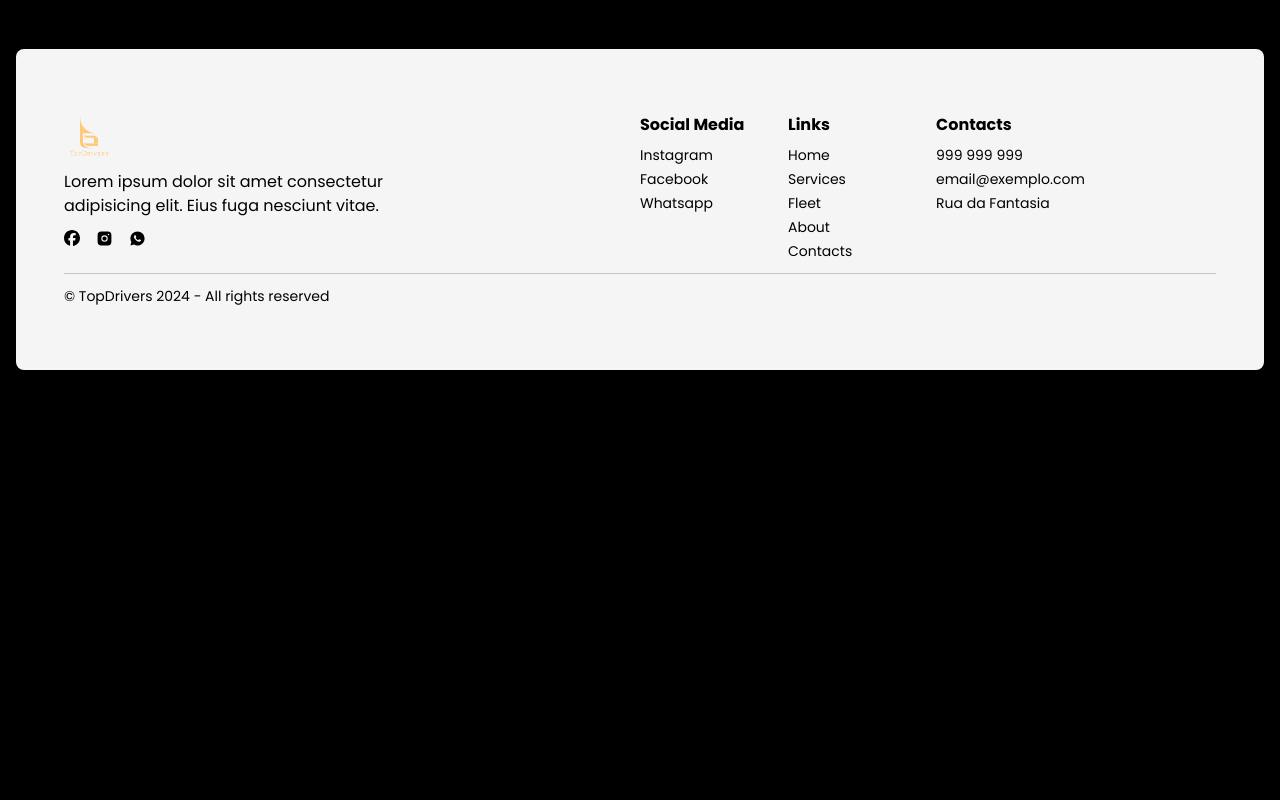
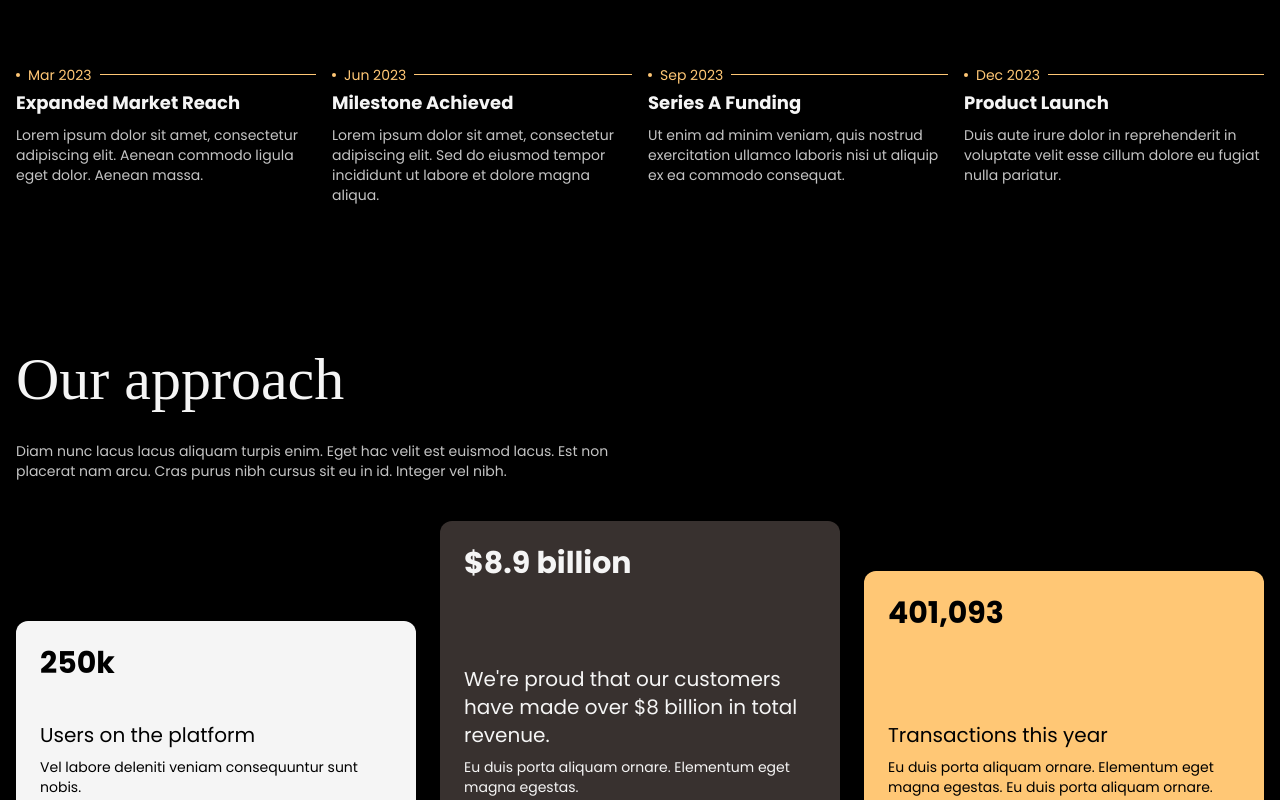
Before and after one commit to RicardoRocha27/top-drivers, a Next.js app: page /en/about in a window 1280 px wide. Shown: the part 1600-2400 px from the top of the page. Before the commit the page ends 2002 px from the top, so only its background shows below. Built offline with nearby package versions, Linux system fonts and the light colour scheme.

Commit message:
FEAT: timeline and stats on the about page, TODO: link them to dynamic data

```diff
--- a/app/[locale]/about/_components/mission.tsx
+++ b/app/[locale]/about/_components/mission.tsx
@@ -1,4 +1,4 @@
-import { Container } from "@/components/shared/container";
+import { Container } from '@/components/shared/container';
 
 // TODO: Improve this to be prettier
 export const Mission = () => {
@@ -6,12 +6,12 @@ export const Mission = () => {
     <Container>
       <div className="my-32 max-w-5xl mx-auto flex flex-col md:flex-row gap-24">
         <div className="w-full md:w-1/2">
-          <h1
+          <h2
             className="text-4xl md:text-6xl mb-8"
-            style={{ fontFamily: "Times New Roman" }}
+            style={{ fontFamily: 'Times New Roman' }}
           >
             Our Mission
-          </h1>
+          </h2>
           <p className="text-sm text-foreground/80">
             Lorem ipsum dolor sit amet consectetur adipisicing elit. Ipsa itaque
             tempore doloremque quasi maiores blanditiis aut, mollitia modi
--- /dev/null
+++ b/app/[locale]/about/_components/statistic-card.tsx
@@ -0,0 +1,35 @@
+// components/StatisticCard.tsx
+interface StatisticCardProps {
+  number: string;
+  label: string;
+  description: string;
+  bgColor: string;
+  textColor: string;
+  height: string;
+}
+
+const StatisticCard: React.FC<StatisticCardProps> = ({
+  number,
+  label,
+  description,
+  bgColor,
+  textColor,
+  height,
+}) => {
+  return (
+    <div
+      className={`flex flex-col justify-between rounded-xl p-6 ${bgColor} ${textColor}`}
+      style={{ height }}
+    >
+      <div className="text-3xl font-semibold">{number}</div>
+      <div className="">
+        <div className="text-xl">{label}</div>
+        <p className={`mt-2 ${textColor} text-opacity-80 text-sm`}>
+          {description}
+        </p>
+      </div>
+    </div>
+  );
+};
+
+export default StatisticCard;
--- /dev/null
+++ b/app/[locale]/about/_components/statistics.tsx
@@ -0,0 +1,52 @@
+// pages/stats.tsx
+import StatisticCard from '@/app/[locale]/about/_components/statistic-card';
+import { Container } from '@/components/shared/container';
+export const Statistics: React.FC = () => {
+  return (
+    <Container>
+      <div className="mt-32">
+        <h2
+          className="text-4xl md:text-6xl mb-8"
+          style={{ fontFamily: 'Times New Roman' }}
+        >
+          Our approach
+        </h2>
+        <p className="mb-10 lg:w-1/2 text-sm text-foreground/80">
+          Diam nunc lacus lacus aliquam turpis enim. Eget hac velit est euismod
+          lacus. Est non placerat nam arcu. Cras purus nibh cursus sit eu in id.
+          Integer vel nibh.
+        </p>
+        <div
+          className="grid grid-cols-1 md:grid-cols-3 lg:grid-cols-3 gap-6 align-bottom"
+          style={{ alignItems: 'end' }}
+        >
+          <StatisticCard
+            number="250k"
+            label="Users on the platform"
+            description="Vel labore deleniti veniam consequuntur sunt nobis."
+            bgColor="bg-foreground"
+            textColor="text-background"
+            height="200px"
+          />
+          <StatisticCard
+            number="$8.9 billion"
+            label="We're proud that our customers have made over $8 billion in total revenue."
+            description="Eu duis porta aliquam ornare. Elementum eget magna egestas."
+            bgColor="bg-secondary"
+            textColor="text-foreground"
+            height="300px"
+          />
+          <StatisticCard
+            number="401,093"
+            label="Transactions this year"
+            description="Eu duis porta aliquam ornare. Elementum eget magna egestas. Eu duis porta aliquam ornare."
+            bgColor="bg-accent"
+            textColor="text-background"
+            height="250px"
+          />
+          {/* You can add more StatisticCard components here */}
+        </div>
+      </div>
+    </Container>
+  );
+};
--- /dev/null
+++ b/app/[locale]/about/_components/timeline-event.tsx
@@ -0,0 +1,30 @@
+// components/TimelineEvent.tsx
+import React from 'react';
+
+interface TimelineEventProps {
+  date: string;
+  title: string;
+  description: string;
+}
+
+const TimelineEvent: React.FC<TimelineEventProps> = ({
+  date,
+  title,
+  description,
+}) => {
+  return (
+    <div className="flex flex-col py-4 relative">
+      <div className="flex space-x-2 items-center">
+        <div className="w-1 h-1 bg-accent rounded-full"></div>
+        <span className="text-sm text-accent whitespace-nowrap">{date}</span>
+        <div className="h-[1px] bg-accent flex-grow"></div>
+      </div>
+      <div className="mt-1">
+        <h3 className="font-bold text-lg">{title}</h3>
+        <p className="text-sm text-foreground/80 mt-2">{description}</p>
+      </div>
+    </div>
+  );
+};
+
+export default TimelineEvent;
--- /dev/null
+++ b/app/[locale]/about/_components/timeline.tsx
@@ -0,0 +1,35 @@
+// components/Timeline.tsx
+import React from 'react';
+import TimelineEvent from '@/app/[locale]/about/_components/timeline-event';
+import { Container } from '@/components/shared/container';
+
+export const Timeline = () => {
+  return (
+    <Container>
+      <div className="mx-auto">
+        <div className="grid grid-cols-1 sm:grid-cols-2 md:grid-cols-4 gap-4">
+          <TimelineEvent
+            date="Mar 2023"
+            title="Expanded Market Reach"
+            description="Lorem ipsum dolor sit amet, consectetur adipiscing elit. Aenean commodo ligula eget dolor. Aenean massa."
+          />
+          <TimelineEvent
+            date="Jun 2023"
+            title="Milestone Achieved"
+            description="Lorem ipsum dolor sit amet, consectetur adipiscing elit. Sed do eiusmod tempor incididunt ut labore et dolore magna aliqua."
+          />
+          <TimelineEvent
+            date="Sep 2023"
+            title="Series A Funding"
+            description="Ut enim ad minim veniam, quis nostrud exercitation ullamco laboris nisi ut aliquip ex ea commodo consequat."
+          />
+          <TimelineEvent
+            date="Dec 2023"
+            title="Product Launch"
+            description="Duis aute irure dolor in reprehenderit in voluptate velit esse cillum dolore eu fugiat nulla pariatur."
+          />
+        </div>
+      </div>
+    </Container>
+  );
+};
--- a/app/[locale]/about/page.tsx
+++ b/app/[locale]/about/page.tsx
@@ -1,6 +1,8 @@
-import { Hero } from "../../../components/shared/hero";
-import { Banner } from "./_components/banner";
-import { Mission } from "./_components/mission";
+import { Hero } from '../../../components/shared/hero';
+import { Banner } from './_components/banner';
+import { Mission } from './_components/mission';
+import { Timeline } from './_components/timeline';
+import { Statistics } from './_components/statistics';
 
 export default function ServicesPage() {
   return (
@@ -8,6 +10,8 @@ export default function ServicesPage() {
       <Hero keyword="about" imageUrl="/about-hero.png" />
       <Mission />
       <Banner />
+      <Timeline />
+      <Statistics />
       {/* TODO: Create chronogram (With timeline and stats - https://tailwindui.com/components/marketing/page-examples/about-pages) */}
     </div>
   );
--- a/components/shared/footer/footer-link.tsx
+++ b/components/shared/footer/footer-link.tsx
@@ -9,7 +9,7 @@ export const FooterLink = ({ title, links }: FooterLinkProps) => {
       <h3 className="mb-2 font-semibold">{title}</h3>
       <div className="flex flex-col space-y-1">
         {links.map((link: string, index: number) => (
-          <a key={index} href="#" className="text-sm hover:underline">
+          <a key={index} href="#" className="text-sm hover:underline w-fit">
             {link}
           </a>
         ))}
```
